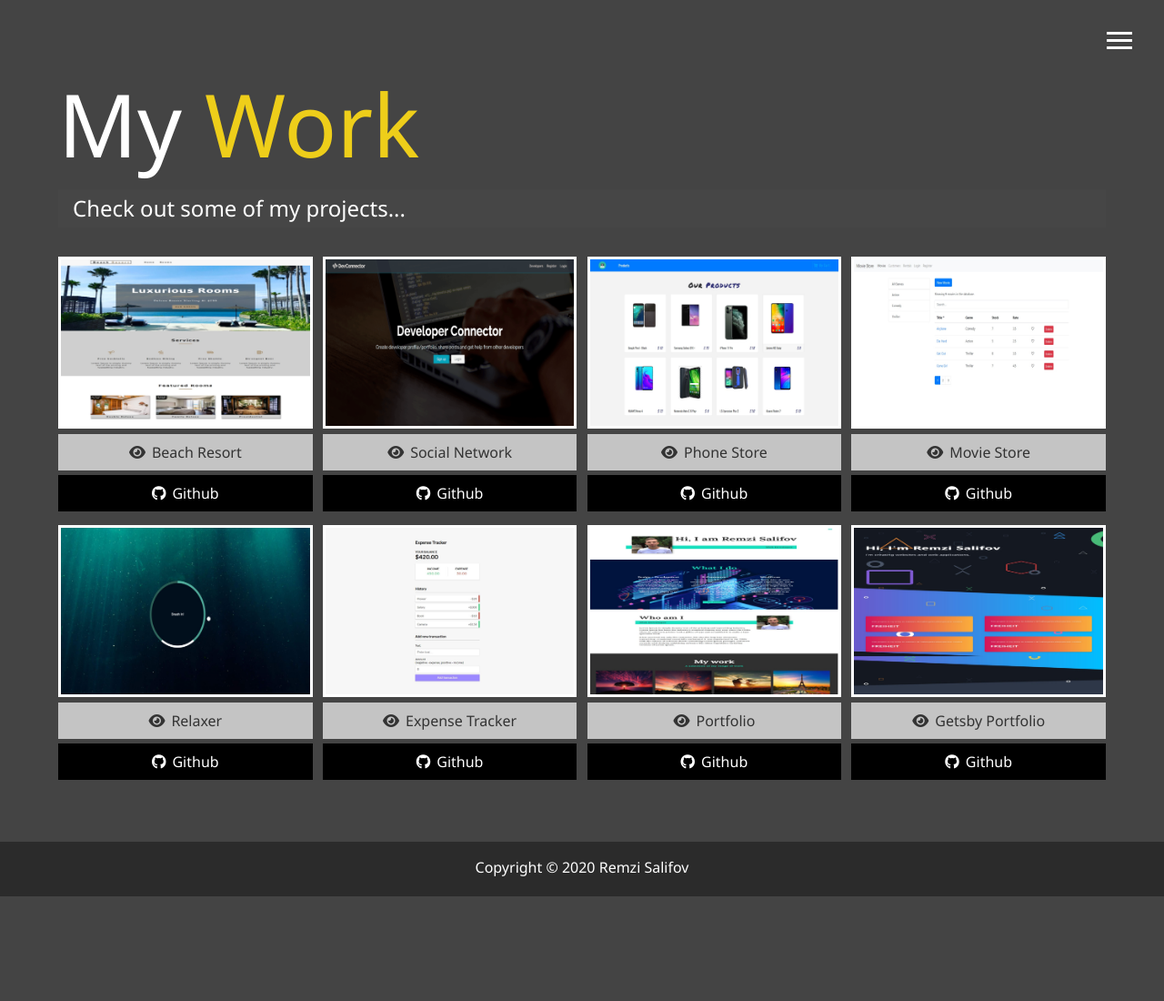
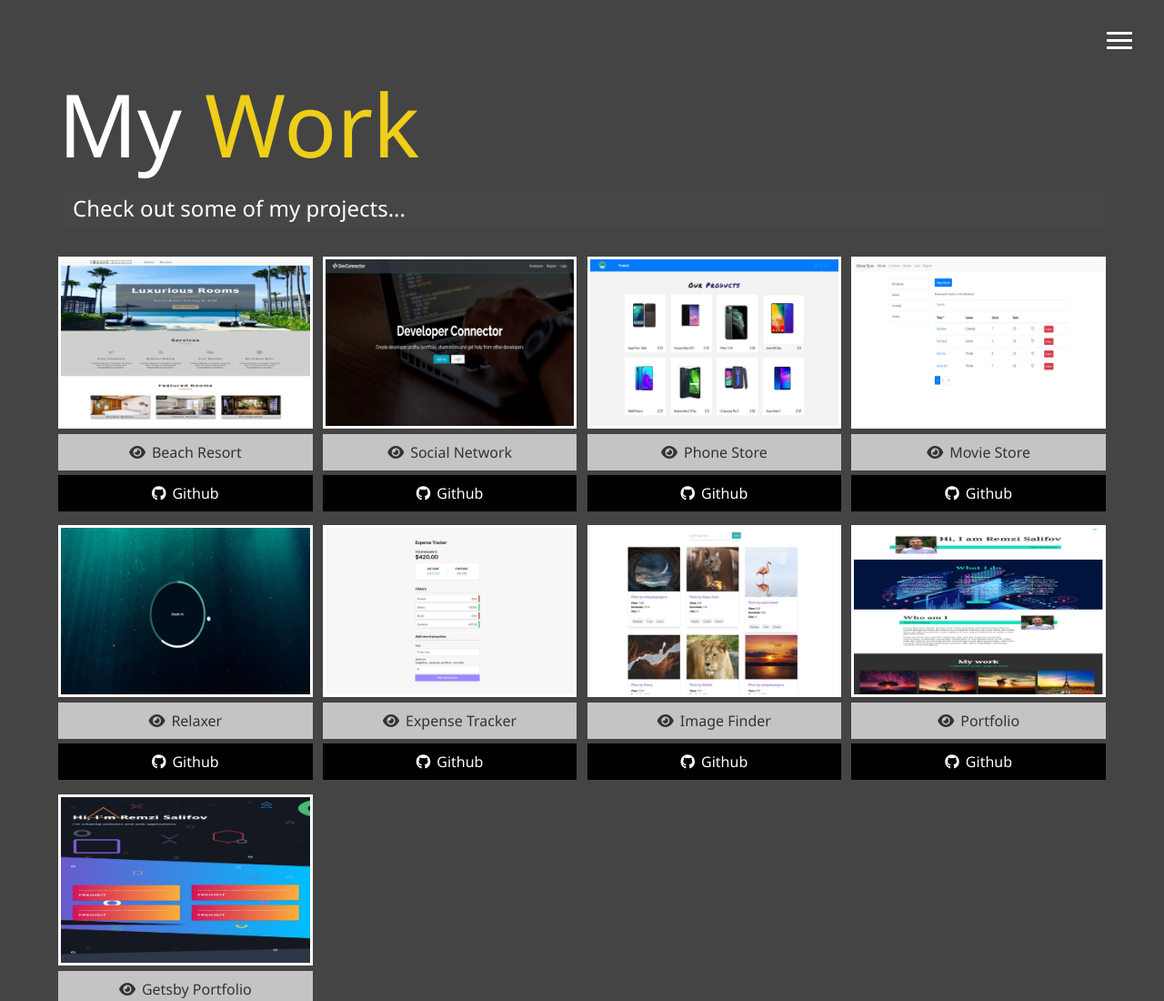
Before and after one commit to salifov/portfolio-html-sass, a website: page dist/work.html in a window 1280 px wide. Shown: the top 1100 px of the page at 91% size. Before the commit the page ends 985 px from the top, so only its background shows below. Drawn offline with Linux system fonts and the light colour scheme.

Commit message:
New Projects added

```diff
--- a/dist/work.html
+++ b/dist/work.html
@@ -127,6 +127,23 @@
           >
         </div>
         <div class="item">
+          <a href="https://github.com/salifov/react-tailwind-gallery">
+            <img src="img/projects/project8.png" alt="Project" />
+          </a>
+          <a
+            href="https://github.com/salifov/react-tailwind-gallery"
+            class="btn-light"
+          >
+            <i class="fas fa-eye"></i>Image Finder</a
+          >
+          <a
+            href="https://github.com/salifov/react-tailwind-gallery"
+            class="btn-dark"
+          >
+            <i class="fab fa-github"></i>Github</a
+          >
+        </div>
+        <div class="item">
           <a href="https://rem-html-portfolio.netlify.app/">
             <img src="img/projects/project4.jpg" alt="Project" />
           </a>
```
Also changed, not shown: dist/img/projects/project8.png (added).
